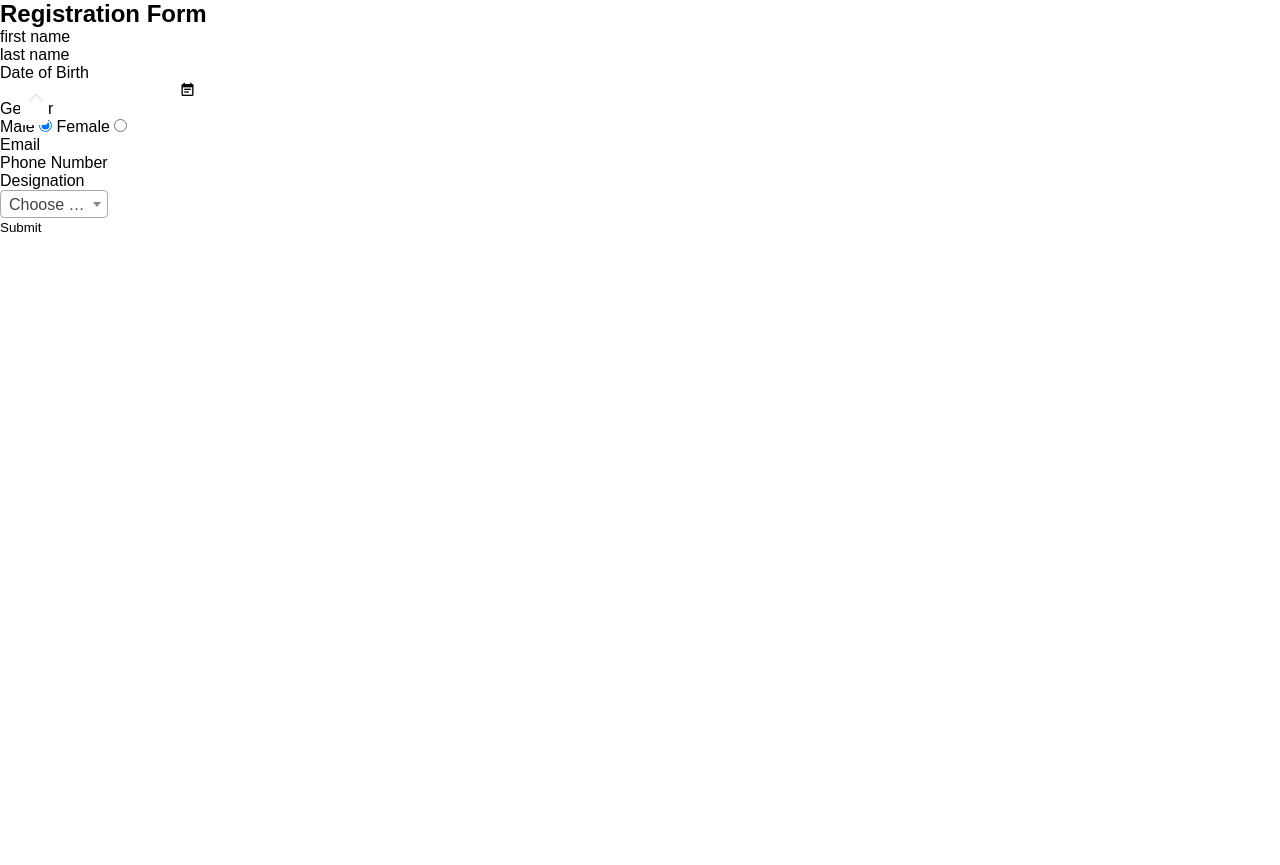
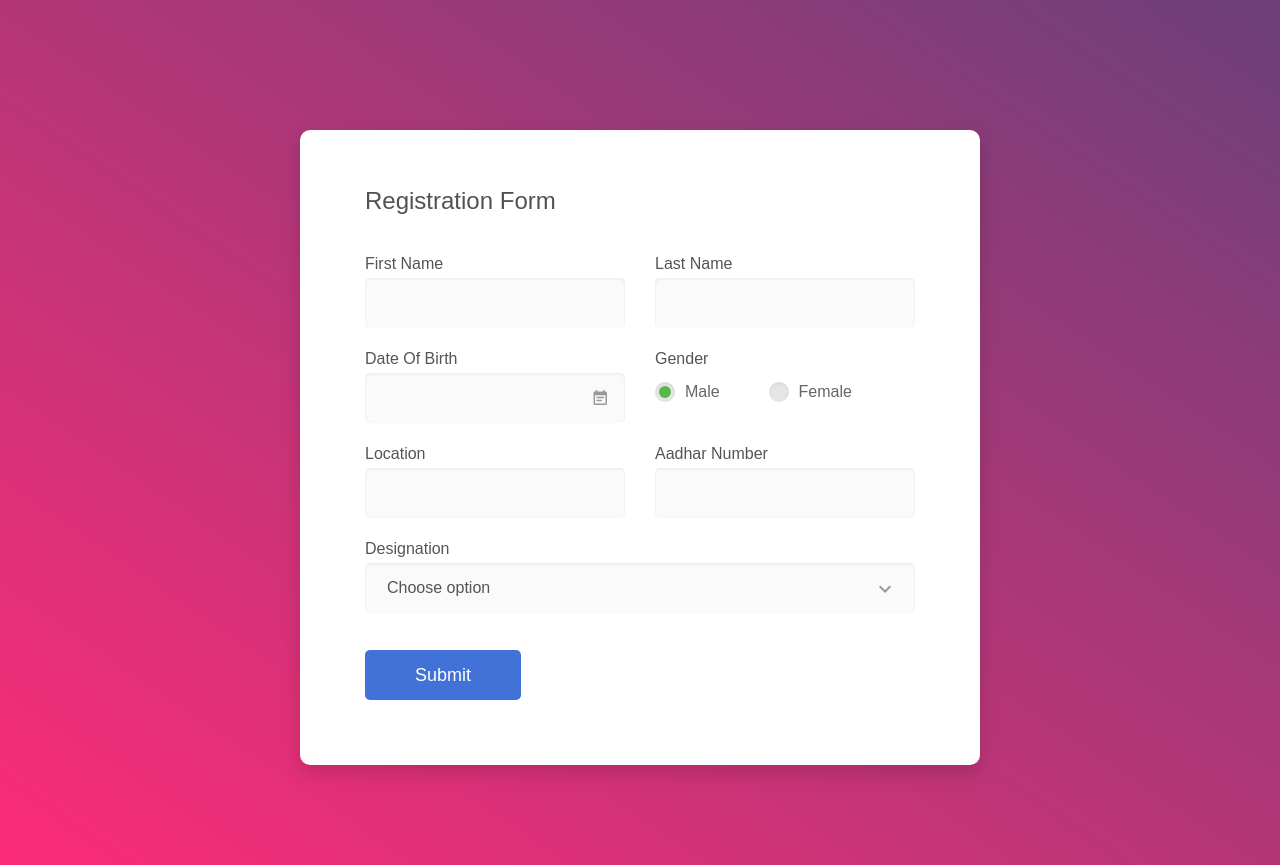
Before and after one commit to mumbai19/team-9, a Django app: page /authenticate/register/ in a window 1280 px wide. Before the commit the page ends 232 px from the top, so only its background shows below. Run offline with Django 3.2, Linux system fonts and the light colour scheme; some libraries are stand-ins or nearby versions; some web fonts are replaced.

Commit message:
ui_of_registeration updated

```diff
--- a/Jaljeevika/authenticate/templates/authenticate/registration.html
+++ b/Jaljeevika/authenticate/templates/authenticate/registration.html
@@ -14,17 +14,17 @@
     <title>Jaljeevika</title>
 
     <!-- Icons font CSS-->
-    <link href="{%static 'register/vendor/mdi-font/css/material-design-iconic-font.min.css'%}" rel="stylesheet" media="all">
-    <link href="{%static 'register/vendor/font-awesome-4.7/css/font-awesome.min.css'%}" rel="stylesheet" media="all">
+    <link href="{%static 'registration/vendor/mdi-font/css/material-design-iconic-font.min.css'%}" rel="stylesheet" media="all">
+    <link href="{%static 'registration/vendor/font-awesome-4.7/css/font-awesome.min.css'%}" rel="stylesheet" media="all">
     <!-- Font special for pages-->
     <link href="{%static 'https://fonts.googleapis.com/css?family=Poppins:100,100i,200,200i,300,300i,400,400i,500,500i,600,600i,700,700i,800,800i,900,900i' %}" rel="stylesheet">
 
     <!-- Vendor CSS-->
-    <link href="{%static 'register/vendor/select2/select2.min.css'%}" rel="stylesheet" media="all">
-    <link href="{%static 'register/vendor/datepicker/daterangepicker.css'%}" rel="stylesheet" media="all">
+    <link href="{%static 'registration/vendor/select2/select2.min.css'%}" rel="stylesheet" media="all">
+    <link href="{%static 'registration/vendor/datepicker/daterangepicker.css'%}" rel="stylesheet" media="all">
 
     <!-- Main CSS-->
-    <link href="{%static 'register/css/main.css'%}" rel="stylesheet" media="all">
+    <link href="{%static 'registration/css/main.css'%}" rel="stylesheet" media="all">
 </head>
 
 <body>
@@ -77,13 +77,13 @@
                         <div class="row row-space">
                             <div class="col-2">
                                 <div class="input-group">
-                                    <label class="label">Email</label>
-                                    <input class="input--style-4" type="email" name="email">
+                                    <label class="label">Location</label>
+                                    <input class="input--style-4" type="text" name="email">
                                 </div>
                             </div>
                             <div class="col-2">
                                 <div class="input-group">
-                                    <label class="label">Phone Number</label>
+                                    <label class="label">Aadhar Number</label>
                                     <input class="input--style-4" type="text" name="phone">
                                 </div>
                             </div>
@@ -110,14 +110,14 @@
     </div>
 
     <!-- Jquery JS-->
-    <script src="{%static 'register/vendor/jquery/jquery.min.js'%}"></script>
+    <script src="{%static 'registration/vendor/jquery/jquery.min.js'%}"></script>
     <!-- Vendor JS-->
-    <script src="{%static 'register/vendor/select2/select2.min.js'%}"></script>
-    <script src="{%static 'register/vendor/datepicker/moment.min.js'%}"></script>
-    <script src="{%static 'register/vendor/datepicker/daterangepicker.js'%}"></script>
+    <script src="{%static 'registration/vendor/select2/select2.min.js'%}"></script>
+    <script src="{%static 'registration/vendor/datepicker/moment.min.js'%}"></script>
+    <script src="{%static 'registration/vendor/datepicker/daterangepicker.js'%}"></script>
 
     <!-- Main JS-->
-    <script src="{%static 'register/js/global.js'%}"></script>
+    <script src="{%static 'registration/js/global.js'%}"></script>
 
 </body><!-- This templates was made by Colorlib (https://colorlib.com) -->
 
```
Also changed, not shown: Jaljeevika/views.py (added).
